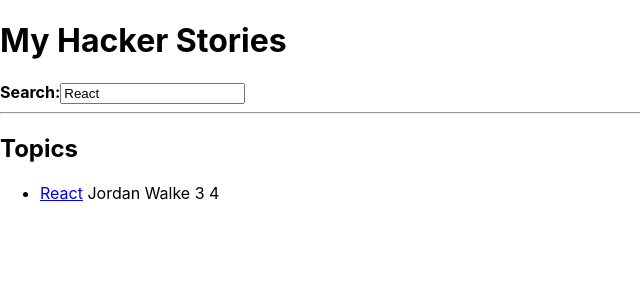
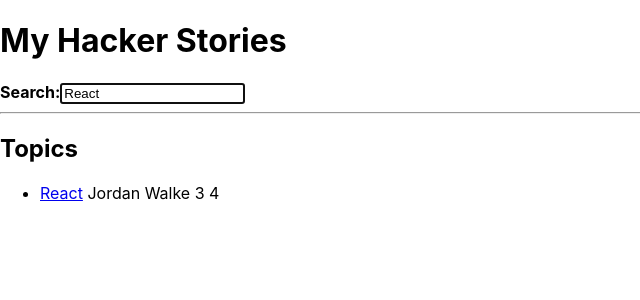
Before and after one commit to cph2134/hackerStories, a React (Create React App) app: page / in a window 1280 px wide. Shown: the top 300 px of the page, without its empty margins (0-640 px from the left). Built offline with nearby package versions, Linux system fonts and the light colour scheme.

Commit message:
focusing input imperatively using useRef

```diff
--- a/src/App.js
+++ b/src/App.js
@@ -53,6 +53,7 @@
         value={searchTerm}
         label="Search"
         id="search"
+        isFocused
       >
         <strong>Search:</strong>
       </InputWithLabel>
@@ -67,19 +68,28 @@
   id,
   value,
   type = "text",
+  isFocused,
   children,
 }) => {
-  console.log("Search renders");
+  const inputRef = React.useRef();
 
-  // const handleChange = (e) => {
-  //   onSearch(e);
-  // };
+  React.useEffect(() => {
+    if (isFocused && inputRef.current) {
+      inputRef.current.focus();
+    }
+  }, [isFocused]);
 
   return (
     <>
       <label htmlFor={id} />
       {children}
-      <input id={id} type={type} value={value} onChange={onInputChange} />
+      <input
+        ref={inputRef}
+        id={id}
+        type={type}
+        value={value}
+        onChange={onInputChange}
+      />
     </>
   );
 };
```
